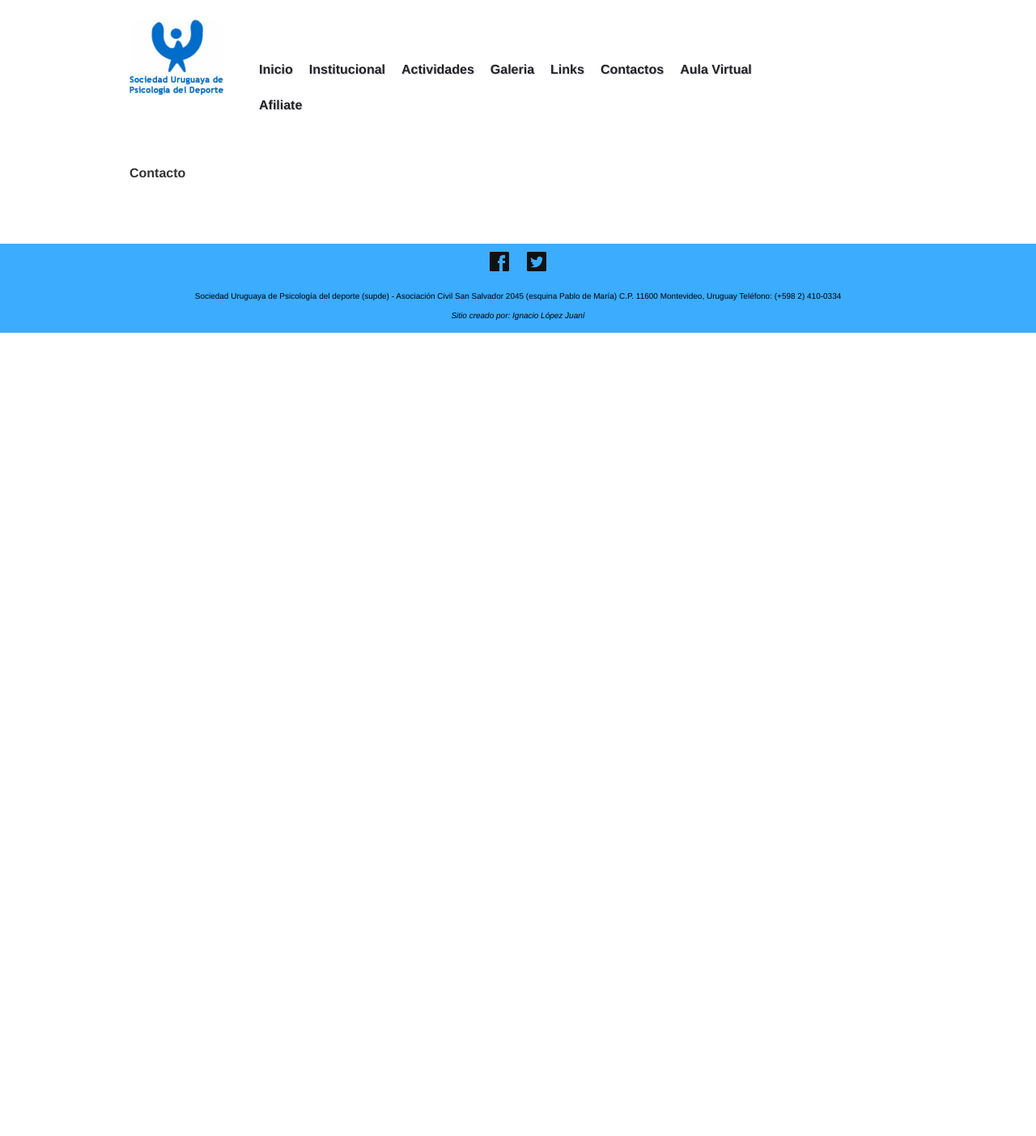
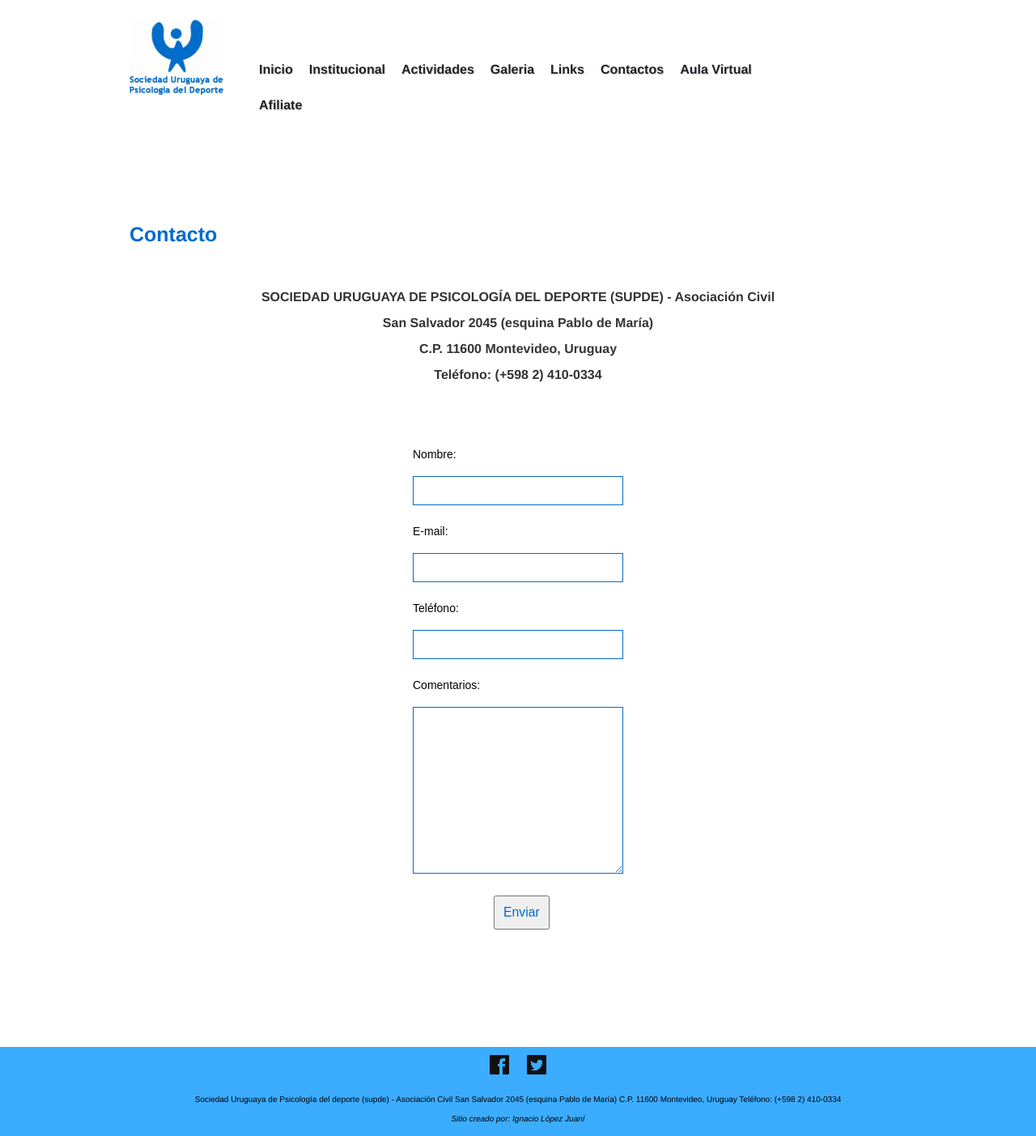
Before and after one commit to ignaciolopezjuani/supde, a Jekyll site: the page built from contact.html, in a window 1280 px wide. Shown: the whole page at 81% size. Built offline with Jekyll 4.4.1, drawn with Linux system fonts in a browser that asks for light colours; nearby versions of some CDN libraries; some web fonts are replaced; Markdown is read by kramdown in place of the engine named in the settings; before the commit the page ends 900 px from its top, so only the background shows below that.

Commit message:
add contact page

```diff
--- a/activities.html
+++ b/activities.html
@@ -49,8 +49,7 @@ title: Actividades
         <h3>Lugar:</h3>
         <p>Liga Universitaria de Deportes. Estadio Centenario. Tribuna Colombes. Puerta 22.</p>
         <h3>Informes e Inscripciones:</h3>
-        <a href="#">cursos@supde.org</a>
-
+        <a href="mailto:cursos@supde.org" target="_blank">cursos@supde.org</a>
     </section>
 
     <section>
--- a/contact.html
+++ b/contact.html
@@ -4,4 +4,37 @@ body_class: contact
 title: Contacto
 ---
 
-<h1> Contacto </h1>
+
+<section class="container">
+
+    <h3 class="main-title">Contacto</h3>
+    <div class="center">
+        <h3>SOCIEDAD URUGUAYA DE PSICOLOGÍA DEL DEPORTE (SUPDE) - Asociación Civil</h3>
+
+        <h3>San Salvador 2045 (esquina Pablo de María)</h3>
+
+        <h3>C.P. 11600 Montevideo, Uruguay</h3>
+
+        <h3>Teléfono: (+598 2) 410-0334</h3>
+    </div>
+
+    <div class="contacto">
+
+      <form  class="contacto" name="formulario" id="formulario" method="">
+        <label for="nombre">Nombre:</label>
+        <input id="nombre" type="text" id="nombre" class="campo" />
+
+        <label for="email">E-mail:</label>
+        <input id="email" type="text" class="campo" />
+
+        <label for="telephone">Teléfono:</label>
+        <input id="telephone" type="text" class="campo" />
+
+        <label for="comentarios">Comentarios:</label>
+        <textarea id="comentarios" class="campomensaje"></textarea>
+
+        <input type="submit" id="boton_enviar" name="enviar" value="Enviar" />
+      </form>
+    </div>
+
+</section>
--- a/media/css/base.css
+++ b/media/css/base.css
@@ -229,7 +229,7 @@ body.activities .actimgs {
   box-shadow:  1px 5px 30px 5px rgba(0, 0, 0, 0.2);
   margin: 50px 20px;
 }
-body.activities .secondary-title {
+.secondary-title {
   font-size: 18px;
 padding: 20px;
 color: #006CC9;
@@ -243,6 +243,69 @@ body.afiliate {
 /* Contact */
 body.contact {
 
+}
+.contacto {
+  padding: 35px;
+
+}
+.contacto .titulo-pagina {
+  margin: 0 0 20px 0;
+}
+.contacto h2 {
+  margin-bottom: 20px;
+}
+.contacto p {
+  margin-bottom: 20px;
+  line-height: 20px;
+}
+.contacto form {
+  margin: 0 auto;
+  width: 260px;
+}
+.contacto label {
+  font-size: 14px;
+  font-family: Arial, Helvetica, sans-serif;
+  color: black;
+  display: block;
+  padding-bottom: 15px;
+}
+.contacto .campo {
+  width: 254px;
+  height: 30px;
+  margin-bottom: 20px;
+  border: 1px Solid  #006CC9;
+  padding: 2px;
+  color: #000;
+  font-family: Verdana, Arial, Helvetica, sans-serif;
+  font-size: 12px;
+  overflow: auto;
+}
+.contacto .campomensaje {width: 254px;
+  height: 200px;
+  margin-bottom: 20px;
+  border: 1px Solid #006CC9;
+  padding: 2px;
+  color: #000;
+  font-family: Verdana, Arial, Helvetica, sans-serif;
+  font-size: 12px;
+  overflow: auto;
+}
+.contacto #comentario {
+  width: 254px;
+  height: 193px;
+}
+.contacto input#boton_enviar {
+  color: #006CC9;
+  padding: 10px;
+}
+
+#boton_enviar{ margin-left: 100px;
+
+}
+
+.center {
+  text-align: center;
+  line-height: 2em;
 }
 
 /* gallery */
```
